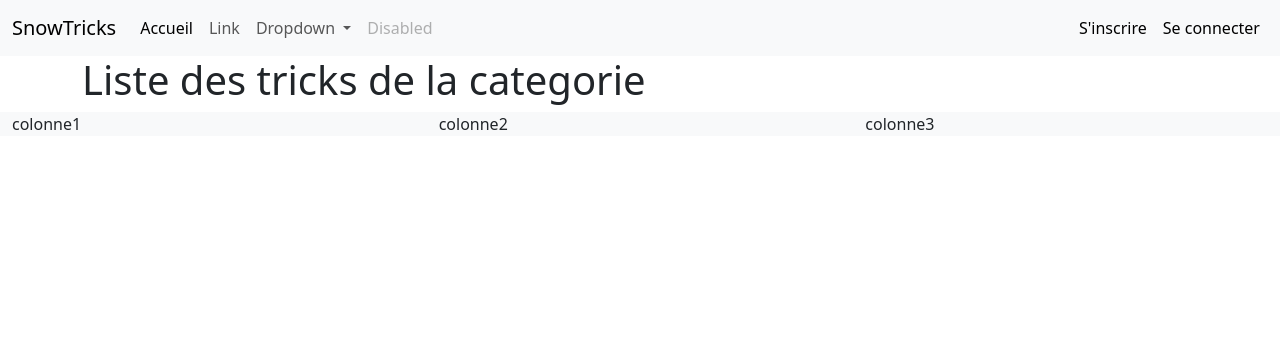
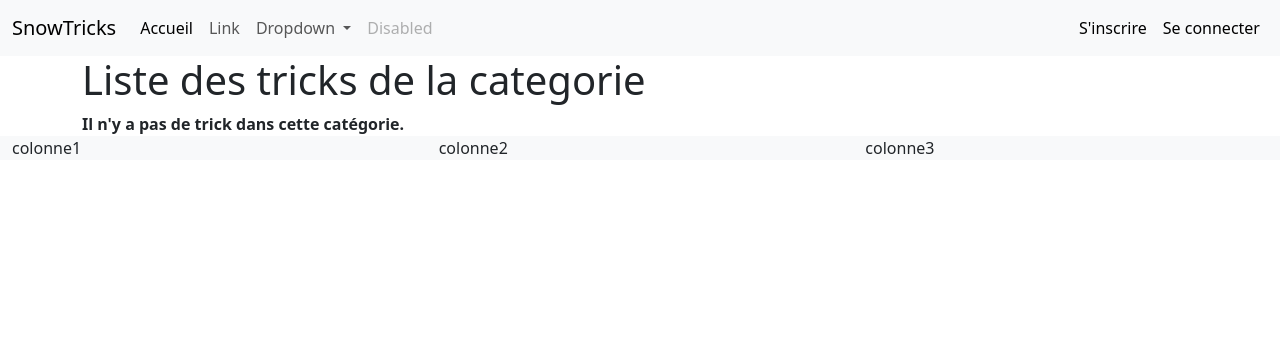
Before and after one commit to zaynakaadan/SnowTricks, a Symfony app: template templates/categories/list.html.twig in a window 1280 px wide. Shown: the top 356 px of the page. Run offline with Twig, Linux system fonts and the light colour scheme; the template is opened without the code that fills it, so the values that code supplies are empty; some libraries are stand-ins or nearby versions.

Commit message:
add condition for empty category

```diff
--- a/templates/categories/list.html.twig
+++ b/templates/categories/list.html.twig
@@ -12,6 +12,7 @@ Liste des tricks de la categorie {{ category.name }}
                 <h1>Liste des tricks de la categorie {{ category.name }}</h1>
             </div>
 
+{% if tricks is not null and tricks.data is defined and tricks.data|length > 0 %}
 
             {% for trick  in tricks.data %}
 
@@ -31,6 +32,9 @@ Liste des tricks de la categorie {{ category.name }}
             {% set pages = tricks.pages %}
             {% set currentPage = tricks.page %}
             {% include "_partials/_pagination.html.twig" %}
+            {% else %}
+             <strong>Il n'y a pas de trick dans cette catégorie.</strong>
+            {% endif %}
         </section>
     </main>
 {% endblock %}
```
